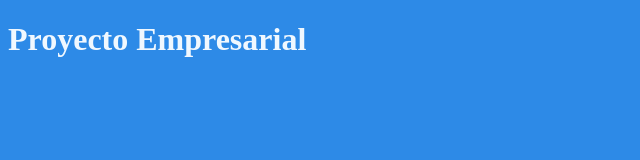
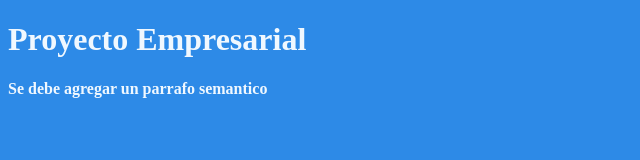
Before and after one commit to techsPills/CursoGit, a plain HTML site: page index.html in a window 1280 px wide. Shown: the whole page, without its empty margins (0-640 px from the left). Drawn offline with Linux system fonts and the light colour scheme.

Commit message:
Update index.html

```diff
--- a/index.html
+++ b/index.html
@@ -9,5 +9,8 @@
 </head>
 <body>
     <h1>Proyecto Empresarial</h1>
+
+    <p>Se debe agregar un parrafo semantico</p>
+
 </body>
 </html>
```
